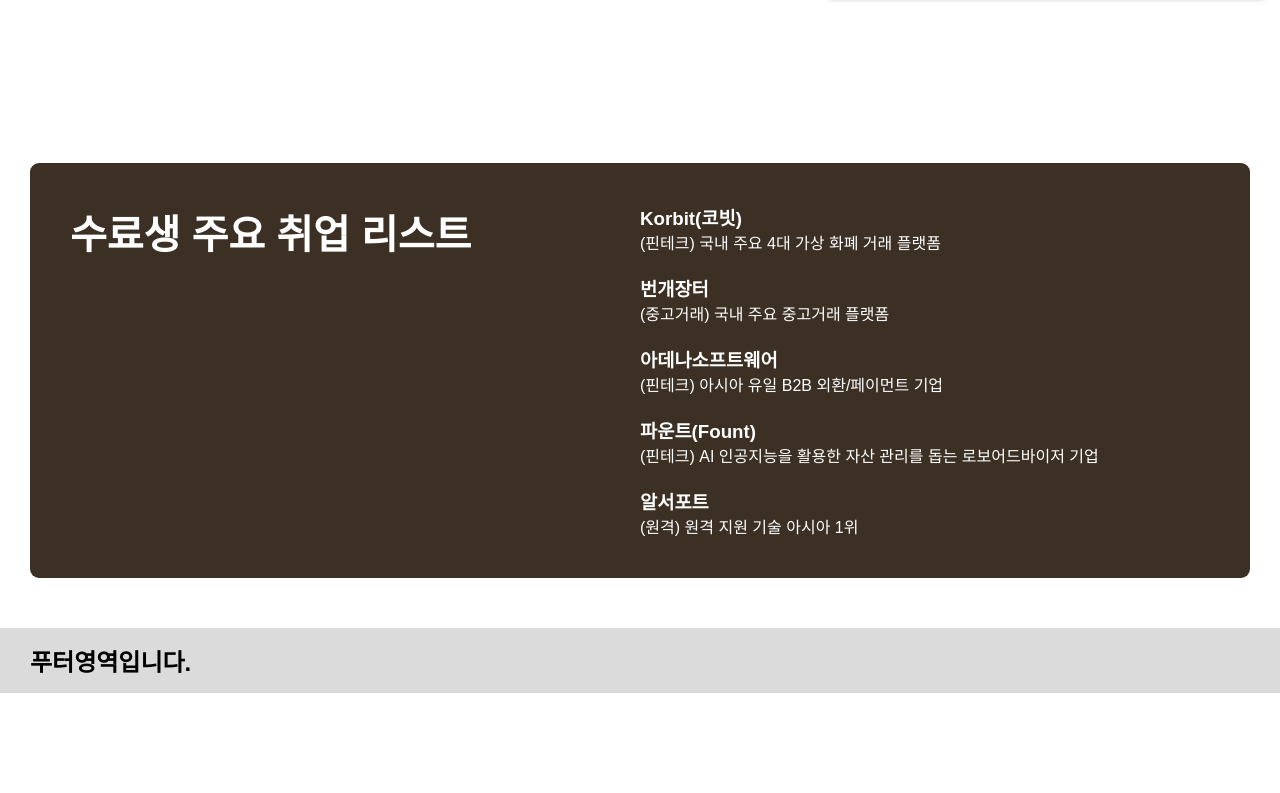
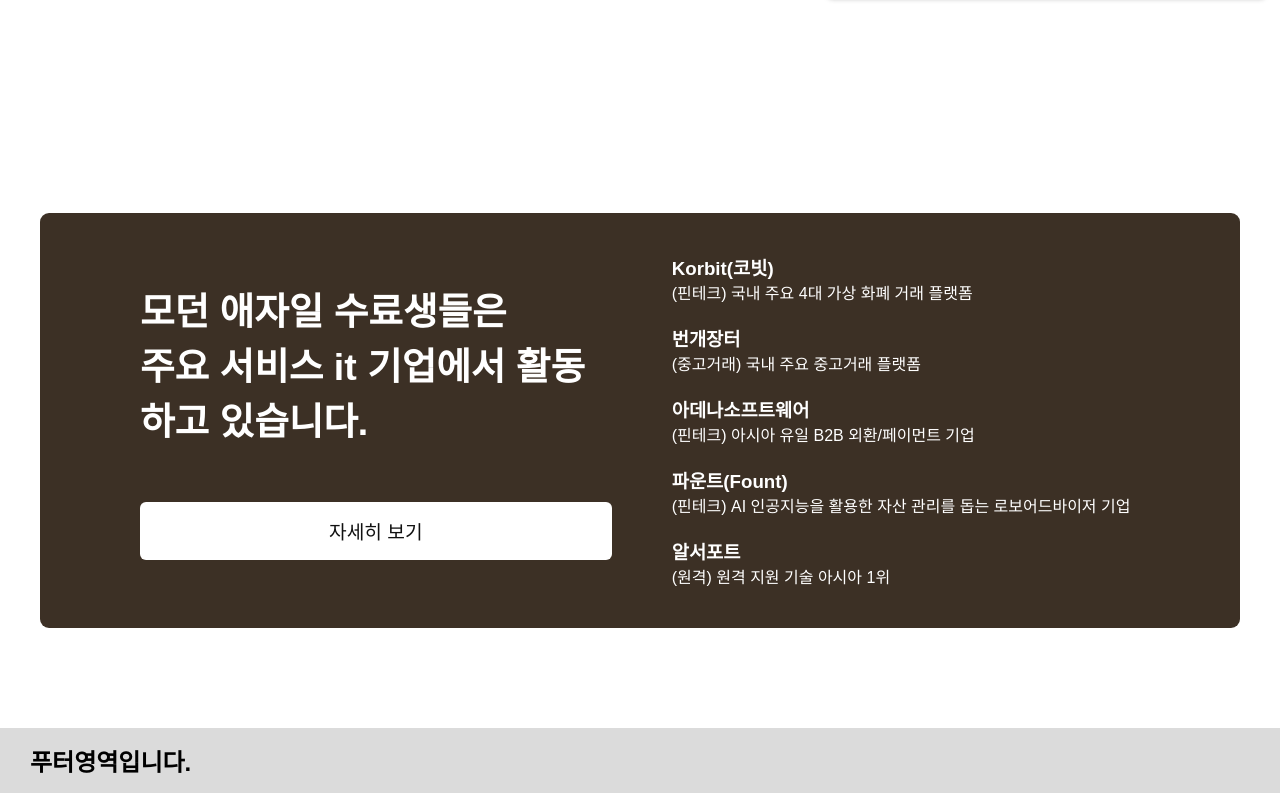
Before and after one commit to ssi02014/modern-agile-official-client, a Next.js app in the folder app/: page / in a window 1280 px wide. Shown: the part 1655-2448 px from the top of the page. Before the commit the page ends 2348 px from the top, so only its background shows below. Built offline with nearby package versions, Linux system fonts and the light colour scheme.

Commit message:
Add: 취업 리스트 ui 추가

```diff
--- a/app/components/Box/style.tsx
+++ b/app/components/Box/style.tsx
@@ -12,6 +12,10 @@
     font-size: 1.3rem;
     margin-bottom: 10px;
     color: ${({ theme }) => theme.colors.main};
+  }
+
+  p {
+    line-height: 1.5;
   }
 
   @media ${({ theme }) => theme.media.mobile2} {
--- /dev/null
+++ b/app/components/Button/index.tsx
@@ -0,0 +1,27 @@
+import React from 'react';
+import { StyledButton, StyledLinkButton } from './style';
+
+interface Props {
+  children: React.ReactNode | string;
+}
+
+interface LinkProps {
+  children: string;
+  href: string;
+  target: string;
+  rel: string;
+}
+
+const Button = ({ children }: Props) => {
+  return <StyledButton>{children}</StyledButton>;
+};
+
+Button.Link = ({ children, href, target, rel }: LinkProps) => {
+  return (
+    <StyledLinkButton href={href} target={target} rel={rel}>
+      {children}
+    </StyledLinkButton>
+  );
+};
+
+export default Button;
--- /dev/null
+++ b/app/components/Button/style.tsx
@@ -0,0 +1,28 @@
+import styled from 'styled-components';
+
+export const StyledButton = styled.button`
+  padding: 10px 15px;
+  font-size: 1.2rem;
+  border: none;
+  border-radius: 6px;
+  background-color: #fff;
+  cursor: pointer;
+
+  &:hover {
+    background-color: #e4e4e4;
+  }
+`;
+
+export const StyledLinkButton = styled.a`
+  text-align: center;
+  padding: 15px 0;
+  font-size: 1.2rem;
+  border: none;
+  border-radius: 6px;
+  background-color: #fff;
+  cursor: pointer;
+
+  &:hover {
+    background-color: #e4e4e4;
+  }
+`;
--- a/app/components/Home/MainEmployment/index.tsx
+++ b/app/components/Home/MainEmployment/index.tsx
@@ -6,19 +6,36 @@
 } from './style';
 import Box from 'components/Box';
 import { mainEmploymentData } from './mainEmploymentsData';
+import Button from 'components/Button';
 
 const MainEmployment = () => {
   return (
     <MainEmploymentWrapper>
       <InnerContainer>
         <ContentsContainer>
-          <h1>수료생 주요 취업 리스트</h1>
+          <h1>
+            모던 애자일 수료생들은 <br />
+            주요 서비스 it 기업에서 활동하고 있습니다.
+          </h1>
+
+          <Button.Link
+            href="https://www.notion.so/e2fbcb54728d4ecf9014b246173f8d28"
+            target={'_blank'}
+            rel="noopener noreferrer">
+            자세히 보기
+          </Button.Link>
         </ContentsContainer>
         <ContentsContainer>
           {mainEmploymentData.map((item) => (
             <Box.Employment key={item.id} title={item.title} desc={item.desc} />
           ))}
         </ContentsContainer>
+        <Button.Link
+          href="https://www.notion.so/e2fbcb54728d4ecf9014b246173f8d28"
+          target={'_blank'}
+          rel="noopener noreferrer">
+          자세히 보기
+        </Button.Link>
       </InnerContainer>
     </MainEmploymentWrapper>
   );
--- a/app/components/Home/MainEmployment/style.tsx
+++ b/app/components/Home/MainEmployment/style.tsx
@@ -2,28 +2,87 @@
 import styled from 'styled-components';
 
 export const MainEmploymentWrapper = styled.section`
+  width: 100%;
   display: flex;
   justify-content: center;
-  padding: 50px 0;
+  padding: 100px 40px;
+
+  @media ${({ theme }) => theme.media.tablet} {
+    padding-top: 50px;
+  }
+
+  @media ${({ theme }) => theme.media.mobile2} {
+    padding-bottom: 50px;
+  }
 `;
 
 export const InnerContainer = styled(DefaultInnerContainer)`
   background-color: ${({ theme }) => theme.colors.main};
   border-radius: 9px;
   padding: 40px;
+  margin: 0;
+
+  & > a {
+    display: none;
+  }
+
+  @media ${({ theme }) => theme.media.tablet} {
+    flex-direction: column;
+
+    & > a {
+      display: block;
+    }
+
+    article + article {
+      margin: 30px 0;
+    }
+  }
 `;
 
-export const ContentsContainer = styled.div`
+export const ContentsContainer = styled.article`
   width: 100%;
   color: #fff;
   display: flex;
   flex-wrap: wrap;
+  flex-direction: column;
+  justify-content: space-around;
 
   h1 {
-    font-size: 2.5rem;
+    font-size: 2.35rem;
   }
 
   div + div {
     margin-top: 20px;
   }
+
+  &:first-child {
+    padding: 0 60px;
+  }
+
+  @media ${({ theme }) => theme.media.desktop} {
+    &:first-child {
+      padding: 0 30px;
+    }
+  }
+
+  @media ${({ theme }) => theme.media.tablet} {
+    &:first-child {
+      padding: 0;
+    }
+
+    h1 {
+      font-size: 1.75rem;
+      /* text-align: center; */
+    }
+
+    a {
+      display: none;
+    }
+  }
+
+  @media ${({ theme }) => theme.media.mobile2} {
+    h1 {
+      font-size: 1.5rem;
+    }
+  }
 `;
```
